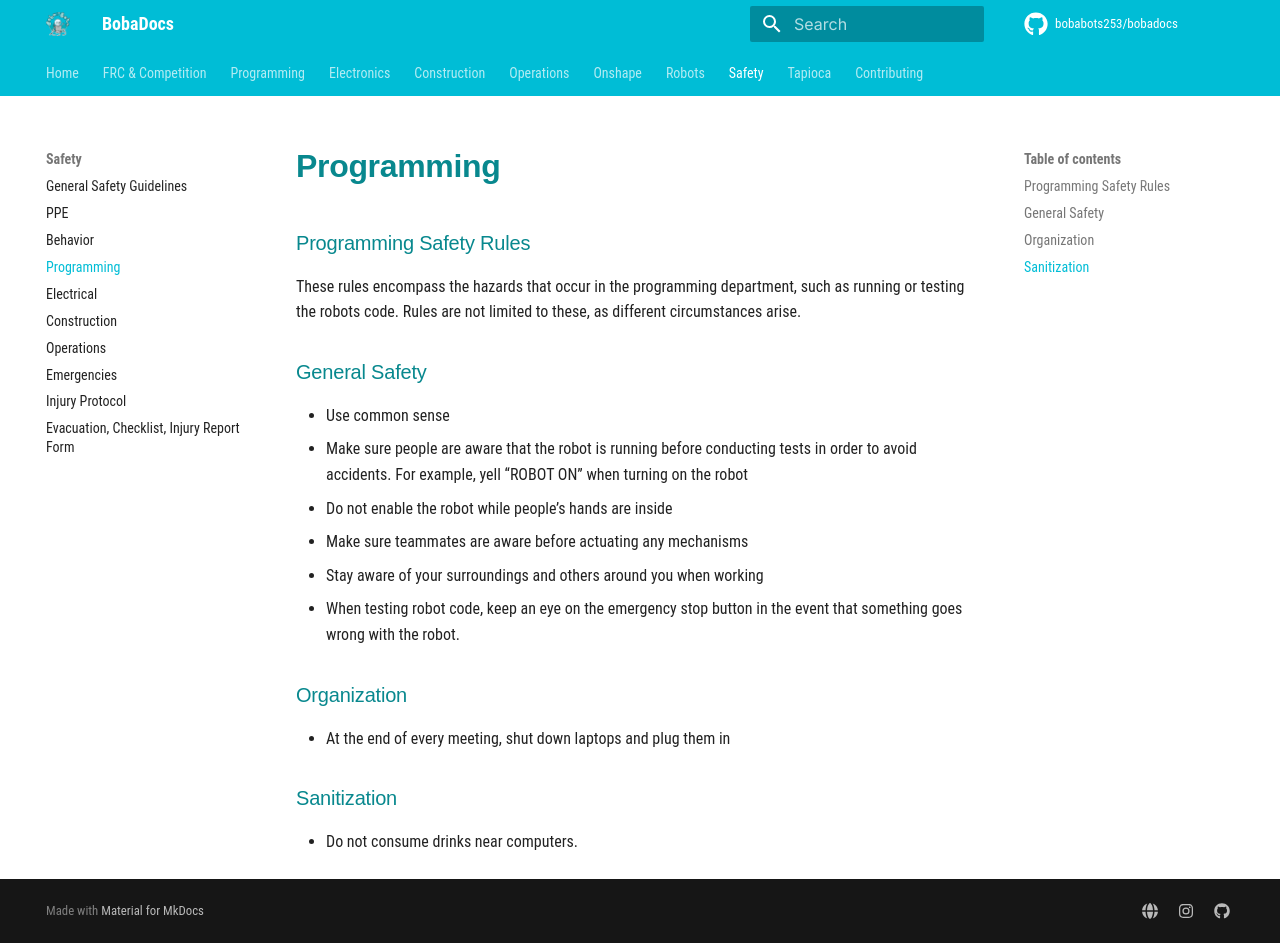
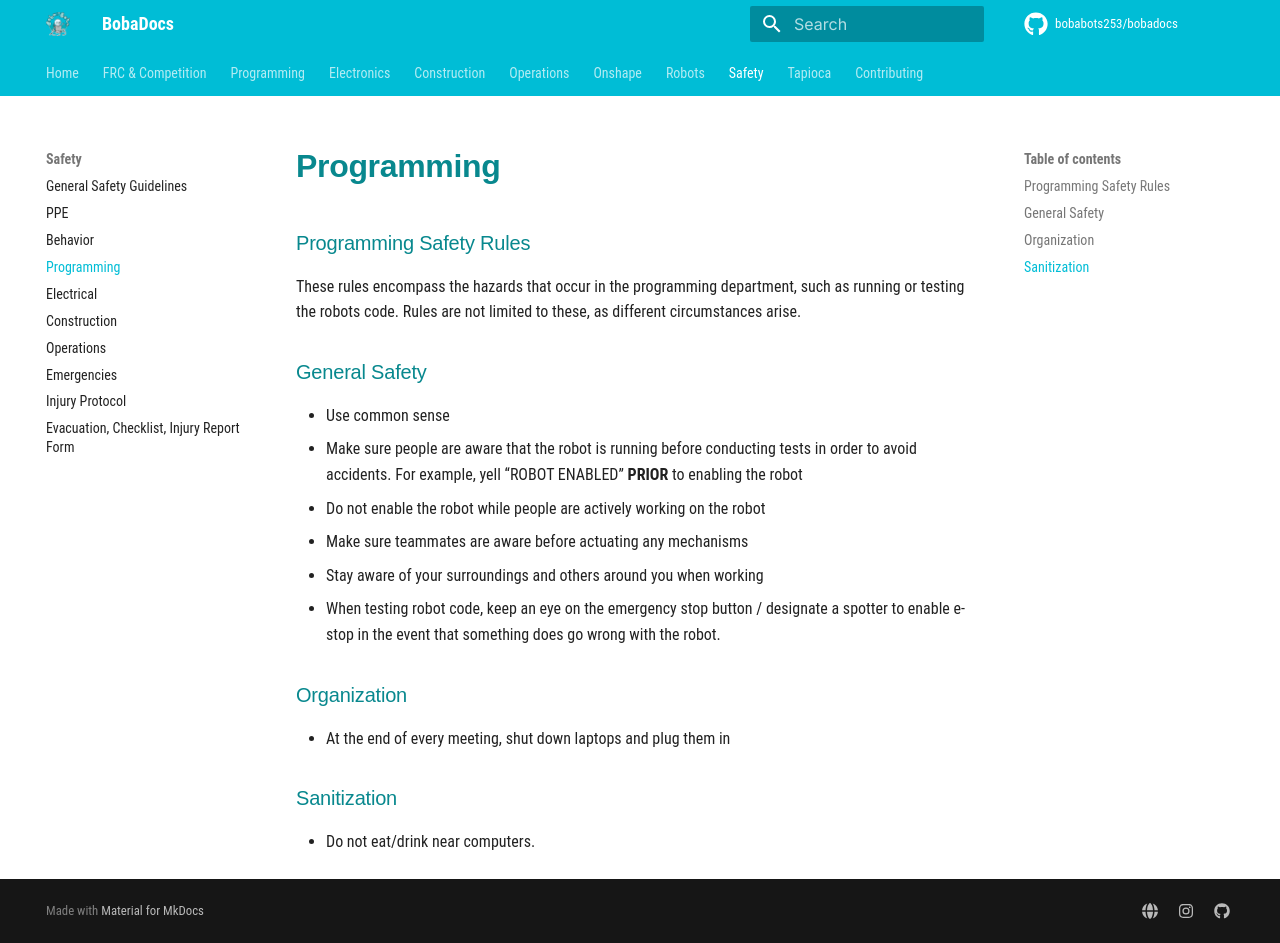
Before and after one commit to bobabots253/bobadocs, an MkDocs documentation site: the page built from docs/safety/programming.md, in a window 1280 px wide and 943 px high. Built offline with MkDocs 1.6.1 and Material for MkDocs 9.7.7, drawn with Linux system fonts in a browser that asks for light colours; comment, search, counter and statistics services are not loaded.

Commit message:
Update Programming

```diff
--- a/docs/safety/programming.md
+++ b/docs/safety/programming.md
@@ -3,14 +3,14 @@ These rules encompass the hazards that occur in the programming department, such
 
 ### General Safety
 * Use common sense
-* Make sure people are aware that the robot is running before conducting tests in order to avoid accidents. For example, yell “ROBOT ON” when turning on the robot
-* Do not enable the robot while people’s hands are inside
+* Make sure people are aware that the robot is running before conducting tests in order to avoid accidents. For example, yell “ROBOT ENABLED” **PRIOR** to enabling the robot
+* Do not enable the robot while people are actively working on the robot
 * Make sure teammates are aware before actuating any mechanisms
 * Stay aware of your surroundings and others around you when working
-* When testing robot code, keep an eye on the emergency stop button in the event that something goes wrong with the robot.
+* When testing robot code, keep an eye on the emergency stop button / designate a spotter to enable e-stop in the event that something does go wrong with the robot.
 
 ### Organization
 * At the end of every meeting, shut down laptops and plug them in
 
 ### Sanitization
-* Do not consume drinks near computers.
+* Do not eat/drink near computers.
```
Also changed, not shown: docs/safety/behavior.md (+3 -2 lines).
